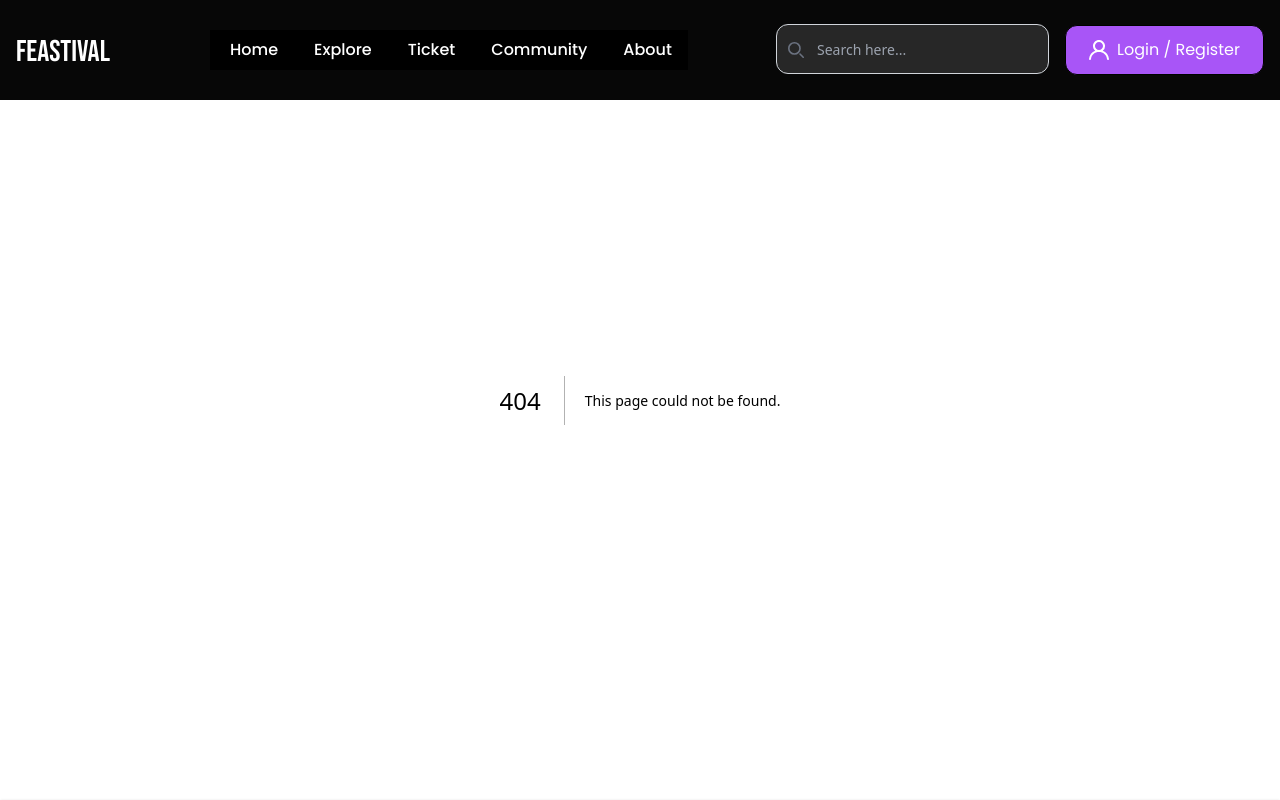
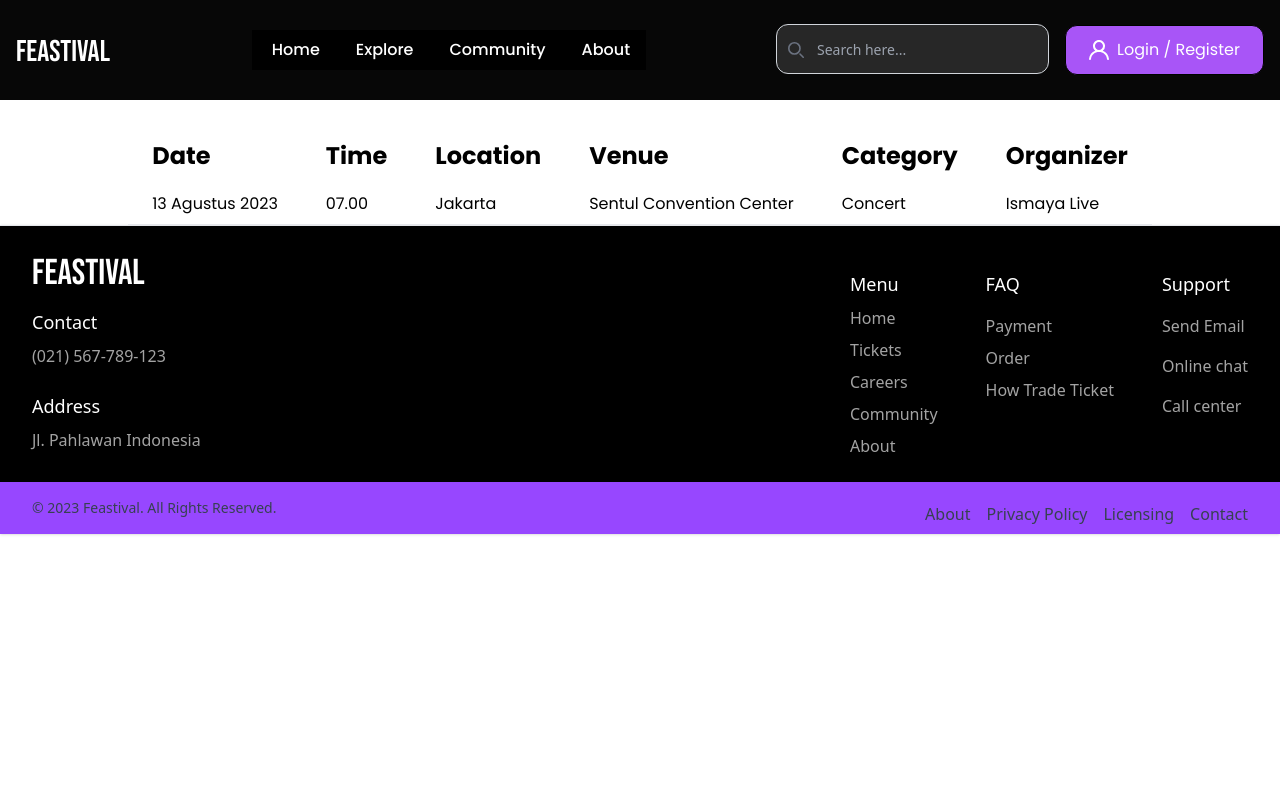
Before and after one commit to feastival/feastival-frontend, a Next.js app: page /artist in a window 1280 px wide. Before the commit this address had no page. Shown: the top 800 px of the page. Built offline with nearby package versions, Linux system fonts and the light colour scheme.

Commit message:
feat: Add Artist Metadata component and update page titles

```diff
--- /dev/null
+++ b/components/Artist/Metadata.tsx
@@ -0,0 +1,59 @@
+export default function Metadata() {
+  const events = [
+    {
+      date: '13 Agustus 2023',
+      time: '07.00',
+      event: 'Young, Live, and Free',
+      artist: 'Chvrches',
+      venue: 'Sentul Convention Center',
+      location: 'Jakarta',
+      category: 'Concert',
+      organizer: 'Ismaya Live',
+    },
+  ];
+
+  return (
+    <>
+      <div className="flex mt-10 justify-center font-poppins">
+        <div className="relative overflow-x-auto sm:rounded-lg font-poppins">
+          <table className="w-full text-sm text-left  dark:text-gray-400">
+            <thead className="text-2xl font-bold ">
+              <tr>
+                <th scope="col" className="px-6">
+                  Date
+                </th>
+                <th scope="col" className="px-6 py-3">
+                  Time
+                </th>
+                <th scope="col" className="px-6 py-3">
+                  Location
+                </th>
+                <th scope="col" className="px-6 py-3">
+                  Venue
+                </th>
+                <th scope="col" className="px-6 py-3">
+                  Category
+                </th>
+                <th scope="col" className="px-6 py-3">
+                  Organizer
+                </th>
+              </tr>
+            </thead>
+            <tbody>
+              {events.map((event, index) => (
+                <tr key={index} className="bg-white border-b text-base">
+                  <td className="px-6 py-2 ">{event.date}</td>
+                  <td className="px-6 py-2 ">{event.time}</td>
+                  <td className="px-6 py-2 ">{event.location}</td>
+                  <td className="px-6 py-2 ">{event.venue}</td>
+                  <td className="px-6 py-2 ">{event.category}</td>
+                  <td className="px-6 py-2 ">{event.organizer}</td>
+                </tr>
+              ))}
+            </tbody>
+          </table>
+        </div>
+      </div>
+    </>
+  );
+}
--- a/components/navbar.tsx
+++ b/components/navbar.tsx
@@ -143,14 +143,7 @@ export default function Navbar() {
                 Explore
               </Link>
             </li>
-            <li>
-              <Link
-                href="/ticket"
-                className="block px-4 py-2 text-white rounded md:hover:bg-transparent hover:bg-purple-500 hover:text-purple-500 font-poppins"
-              >
-                Ticket
-              </Link>
-            </li>
+
             <li>
               <Link
                 href="/community"
--- a/pages/explore.tsx
+++ b/pages/artist/index.tsx
@@ -1,18 +1,17 @@
 import Artists from '@/components/Explore/Artists';
 import React from 'react';
-import Card from '../components/Card';
+import Card from '../../components/Card';
 import Table from '@/components/Explore/Table';
+import Metadata from '@/components/Artist/Metadata';
 import Head from 'next/head';
 
-export default function ExploreRoute() {
+export default function ArtistRoute() {
   return (
     <div className="mt-32">
       <Head>
-        <title>Explore</title>
+        <title>Artist</title>
       </Head>
-      <Card />
-      <Artists />
-      <Table />
+      <Metadata />
     </div>
   );
 }
--- /dev/null
+++ b/pages/explore/index.tsx
@@ -0,0 +1,18 @@
+import Artists from '@/components/Explore/Artists';
+import React from 'react';
+import Card from '../../components/Card';
+import Table from '@/components/Explore/Table';
+import Head from 'next/head';
+
+export default function ExploreRoute() {
+  return (
+    <div className="mt-32">
+      <Head>
+        <title>Explore</title>
+      </Head>
+      <Card />
+      <Artists />
+      <Table />
+    </div>
+  );
+}
--- a/pages/index.tsx
+++ b/pages/index.tsx
@@ -9,7 +9,7 @@ const Index: NextPage = () => {
   return (
     <>
       <Head>
-        <title>my-app</title>
+        <title>Feastival</title>
         <meta name="description" content="Generated by Create Next Stack." />
       </Head>
       <Home />
```
